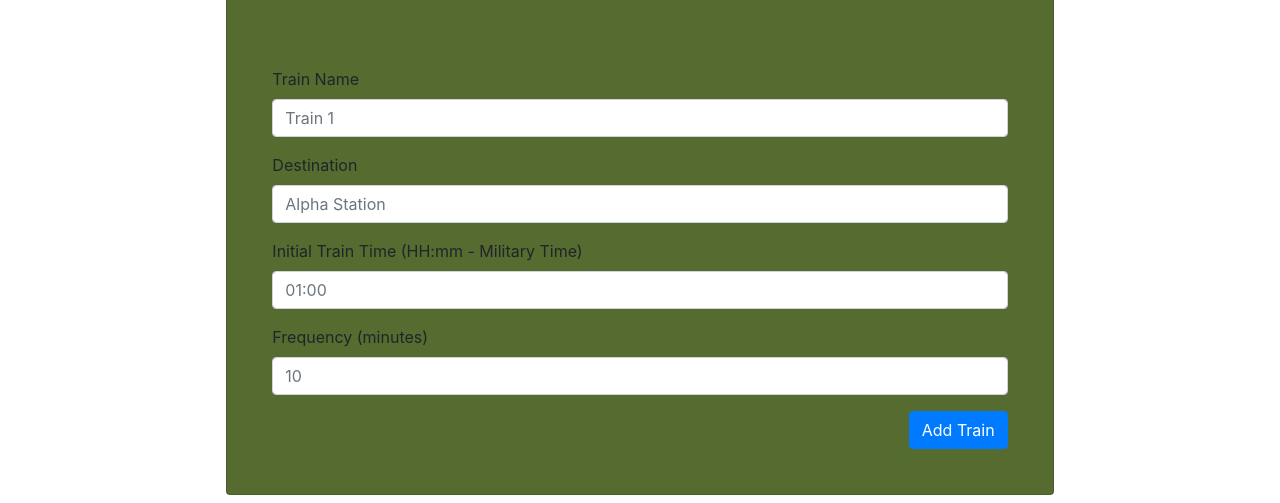
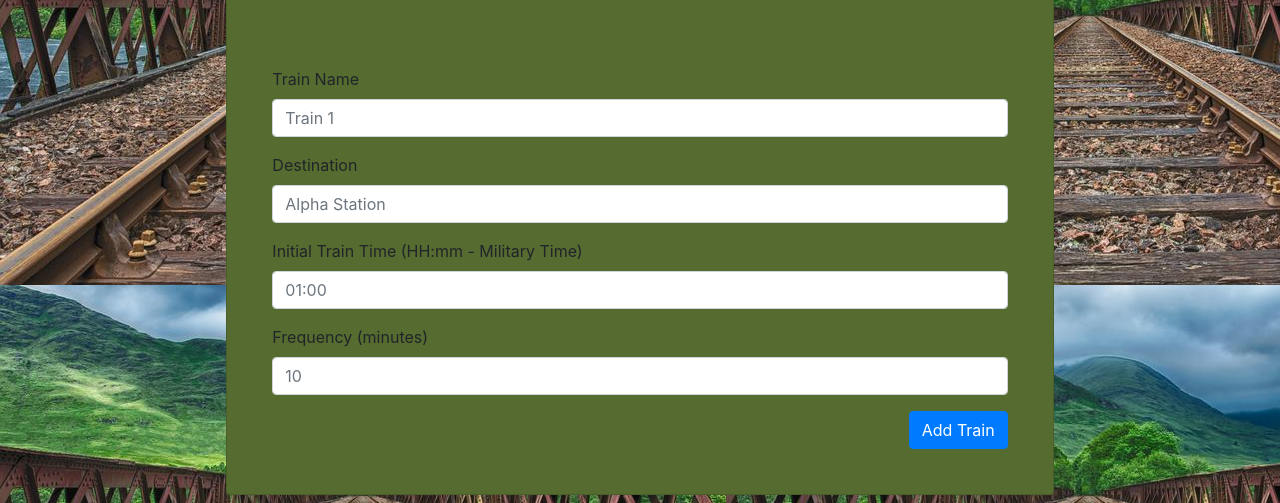
Before and after one commit to lmdodson/TrainScheduler, a plain HTML site: page index.html in a window 1280 px wide. Shown: the part 675-1178 px from the top of the page. Drawn offline with nearby package versions, Linux system fonts and the light colour scheme; no server answers; a web font is replaced by a local one.

Commit message:
changed background image

```diff
--- a/Assets/css/style.css
+++ b/Assets/css/style.css
@@ -1,5 +1,5 @@
 body {
-    background: url(../Images/train.jpg);
+    background: url(../images/tracks.jpg);
 }
 
 .jumbotron {
```
Also changed, not shown: Assets/Images/tracks.jpg (added).
